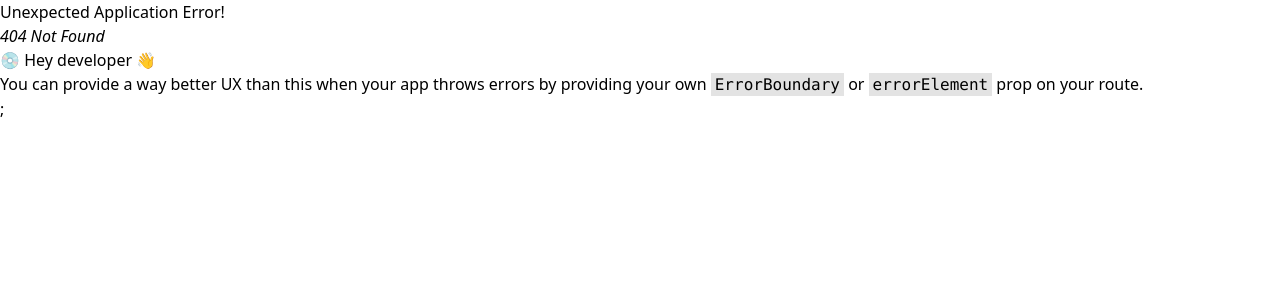
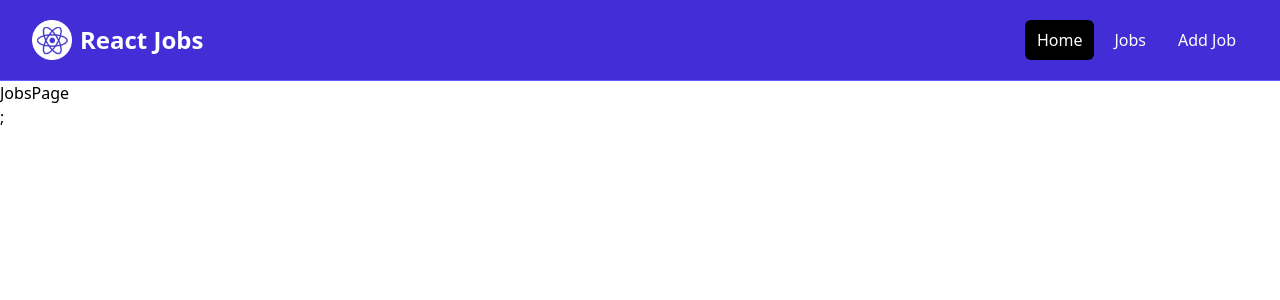
Before and after one commit to amr-0xZ/react-jobs-app, a React (Vite) app: page /jobs in a window 1280 px wide. Before the commit this address had no page. Shown: the top 300 px of the page. Built offline with nearby package versions, Linux system fonts and the light colour scheme.

Commit message:
jobs page done and add the Link thing so no more refreshing

```diff
--- a/src/App.jsx
+++ b/src/App.jsx
@@ -1,12 +1,14 @@
+import React from 'react';
 import { Route, createBrowserRouter, createRoutesFromElements, RouterProvider } from 'react-router-dom';
-import React from 'react';
 import MainLayout from './layouts/MainLayout';
 import HomePage from './pages/homePage';
+import JobsPage from './pages/JobsPage';
 
 const route = createBrowserRouter(
   createRoutesFromElements(
     <Route path='/' element={<MainLayout />} >
       <Route index element={<HomePage />} />
+      <Route path='/jobs' element={<JobsPage/>} />
     </Route>
   )
 )
--- a/src/components/HomeCards.jsx
+++ b/src/components/HomeCards.jsx
@@ -1,4 +1,5 @@
 import React from 'react'
+import { Link } from 'react-router-dom'
 import Card from './Card'
 
 
@@ -12,24 +13,24 @@
             <p className="mt-2 mb-4">
               Browse our React jobs and start your career today
             </p>
-            <a
-              href="/jobs.html"
+            <Link
+              to="/jobs"
               className="inline-block bg-black text-white rounded-lg px-4 py-2 hover:bg-gray-700"
             >
               Browse Jobs
-            </a>
+            </Link>
           </Card>
           <Card bg='bg-indigo-100'>
             <h2 className="text-2xl font-bold">For Employers</h2>
             <p className="mt-2 mb-4">
               List your job to find the perfect developer for the role
             </p>
-            <a
-              href="/add-job.html"
+            <Link
+              to="/add-job"
               className="inline-block bg-indigo-500 text-white rounded-lg px-4 py-2 hover:bg-indigo-600"
             >
               Add Job
-            </a>
+            </Link>
           </Card>
         </div>
       </div>
--- a/src/components/Job.jsx
+++ b/src/components/Job.jsx
@@ -1,4 +1,5 @@
 import React from 'react'
+import { Link } from 'react-router-dom';
 import { useState } from 'react'
 import {FaMapMarker} from 'react-icons/fa'
 
@@ -36,12 +37,12 @@
             <FaMapMarker className='inline text-lg mb-1 mr-1' />
             {job.location}
           </div>
-          <a
-            href={`/jobs/${job.id}`}
+          <Link
+            to={`/jobs/${job.id}`}
             className="h-[36px] bg-indigo-500 hover:bg-indigo-600 text-white px-4 py-2 rounded-lg text-center text-sm"
           >
             Read More
-          </a>
+          </Link>
         </div>
       </div>
     </div>
--- a/src/components/Navbar.jsx
+++ b/src/components/Navbar.jsx
@@ -1,4 +1,5 @@
 import React from 'react'
+import { Link } from 'react-router-dom'
 import logo from '../assets/images/logo.png'
 
 function Navbar() {
@@ -10,7 +11,7 @@
             className="flex flex-1 items-center justify-between md:items-stretch md:justify-start"
           >
             {/* <!-- Logo --> */}
-            <a className="flex flex-shrink-0 items-center mr-4" href="/index.html">
+            <Link className="flex flex-shrink-0 items-center mr-4" to='/'>
               <img
                 className="h-10 w-auto"
                 src={logo}
@@ -19,24 +20,21 @@
               <span className="hidden md:block text-white text-2xl font-bold ml-2"
                 >React Jobs</span
               >
-            </a>
+            </Link>
             <div className="md:ml-auto">
               <div className="flex space-x-2">
-                <a
-                  href="/index.html"
+                <Link
+                  to='/'
                   className="text-white bg-black hover:bg-gray-900 hover:text-white rounded-md px-3 py-2"
-                  >Home</a
-                >
-                <a
-                  href="/jobs.html"
+                  >Home</Link>
+                <Link
+                  to='/jobs'
                   className="text-white hover:bg-gray-900 hover:text-white rounded-md px-3 py-2"
-                  >Jobs</a
-                >
-                <a
-                  href="/add-job.html"
+                  >Jobs</Link>
+                <Link
+                  to='add-job'
                   className="text-white hover:bg-gray-900 hover:text-white rounded-md px-3 py-2"
-                  >Add Job</a
-                >
+                  >Add Job</Link>
               </div>
             </div>
           </div>
--- a/src/components/ViewAllJobs.jsx
+++ b/src/components/ViewAllJobs.jsx
@@ -1,13 +1,13 @@
 import React from 'react'
+import { Link } from 'react-router-dom'
 
 function ViewAllJobs() {
   return (
     <section className="m-auto max-w-lg my-10 px-6">
-      <a
-        href="/jobs"
+      <Link
+        to="/jobs"
         className="block bg-black text-white text-center py-4 px-6 rounded-xl hover:bg-gray-700"
-        >View All Jobs</a
-      >
+        >View All Jobs</Link>
     </section>
   )
 }
--- /dev/null
+++ b/src/pages/JobsPage.jsx
@@ -0,0 +1,9 @@
+import React from 'react'
+
+const JobsPage = () => {
+  return (
+    <div>JobsPage</div>
+  )
+}
+
+export default JobsPage
```
